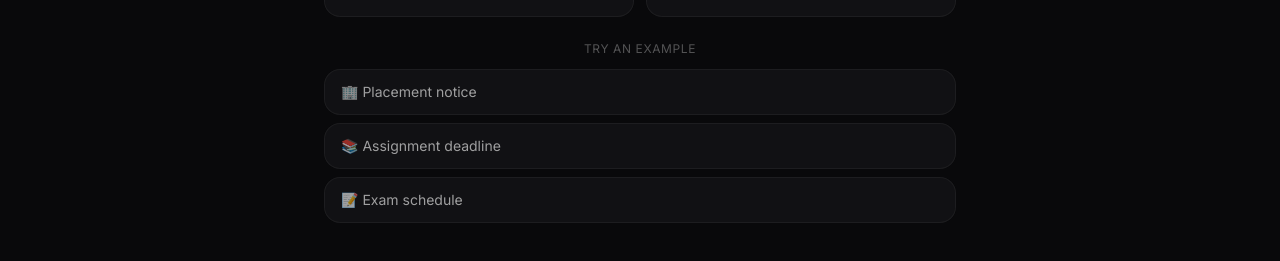
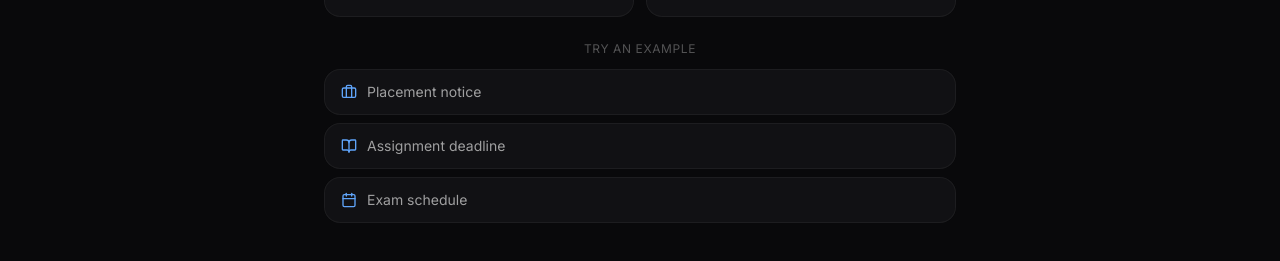
Before and after one commit to TuShArBhArDwA/LifeOS, a Next.js app: page /upload in a window 1280 px wide. Shown: the part 527-788 px from the top of the page. Built offline with nearby package versions, Linux system fonts and the light colour scheme.

Commit message:
feat: replace examples emojis with Lucide React SVG icons in upload page

```diff
--- a/app/upload/page.tsx
+++ b/app/upload/page.tsx
@@ -6,7 +6,7 @@ import Link from 'next/link';
 import UploadZone from '@/components/UploadZone';
 import AgentThinking from '@/components/AgentThinking';
 import { TasksCard, EventsCard, PlacementCard, RemindersCard } from '@/components/ActionCards';
-import { AlertCircle, Sparkles } from 'lucide-react';
+import { AlertCircle, Sparkles, Briefcase, BookOpen, Calendar } from 'lucide-react';
 import type { GeneratedTask } from '@/lib/agents/task-agent';
 import type { GeneratedEvent } from '@/lib/agents/schedule-agent';
 import type { PlacementAgentOutput } from '@/lib/agents/placement-agent';
@@ -118,17 +118,20 @@ export default function UploadPage() {
                 {[
                   {
                     id: 'example-tcs',
-                    label: '🏢 Placement notice',
+                    icon: <Briefcase className="w-4 h-4 text-brand-400" />,
+                    label: 'Placement notice',
                     text: 'TCS NQT Drive — Register by June 7, 2026. Eligibility: 60% aggregate, No active backlogs. Required documents: Updated resume, College ID, 10th & 12th marksheets. Venue: Auditorium A. Reporting time: 9:00 AM.',
                   },
                   {
                     id: 'example-assignment',
-                    label: '📚 Assignment deadline',
+                    icon: <BookOpen className="w-4 h-4 text-brand-400" />,
+                    label: 'Assignment deadline',
                     text: 'DBMS Mini Project submission is due this Friday. You need to submit a working prototype + 5-page report to the college portal. Late submissions will not be accepted.',
                   },
                   {
                     id: 'example-exam',
-                    label: '📝 Exam schedule',
+                    icon: <Calendar className="w-4 h-4 text-brand-400" />,
+                    label: 'Exam schedule',
                     text: 'End Semester Exams start June 15, 2026. Data Structures: June 15, Operating Systems: June 18, Computer Networks: June 20, DBMS: June 22. Exam time: 10 AM - 1 PM.',
                   },
                 ].map((ex) => (
@@ -136,9 +139,10 @@ export default function UploadPage() {
                     key={ex.id}
                     id={ex.id}
                     onClick={() => handleUpload(null, ex.text)}
-                    className="w-full text-left px-4 py-3 glass border border-surface-border rounded-2xl text-sm text-white/60 hover:text-white hover:border-brand-500/30 transition-all"
+                    className="w-full text-left px-4 py-3 glass border border-surface-border rounded-2xl text-sm text-white/60 hover:text-white hover:border-brand-500/30 transition-all flex items-center gap-2.5"
                   >
-                    {ex.label}
+                    {ex.icon}
+                    <span>{ex.label}</span>
                   </button>
                 ))}
               </div>
```
